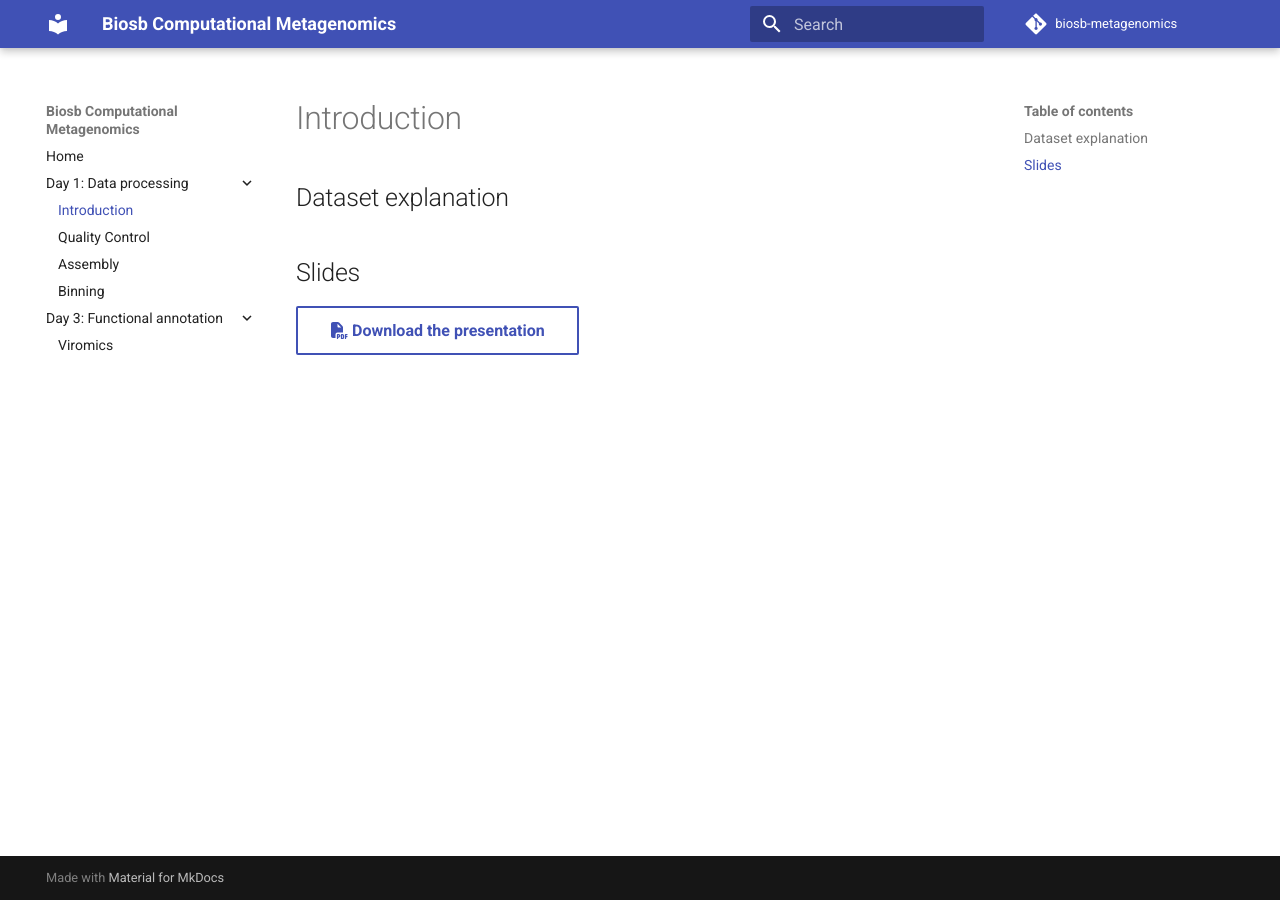
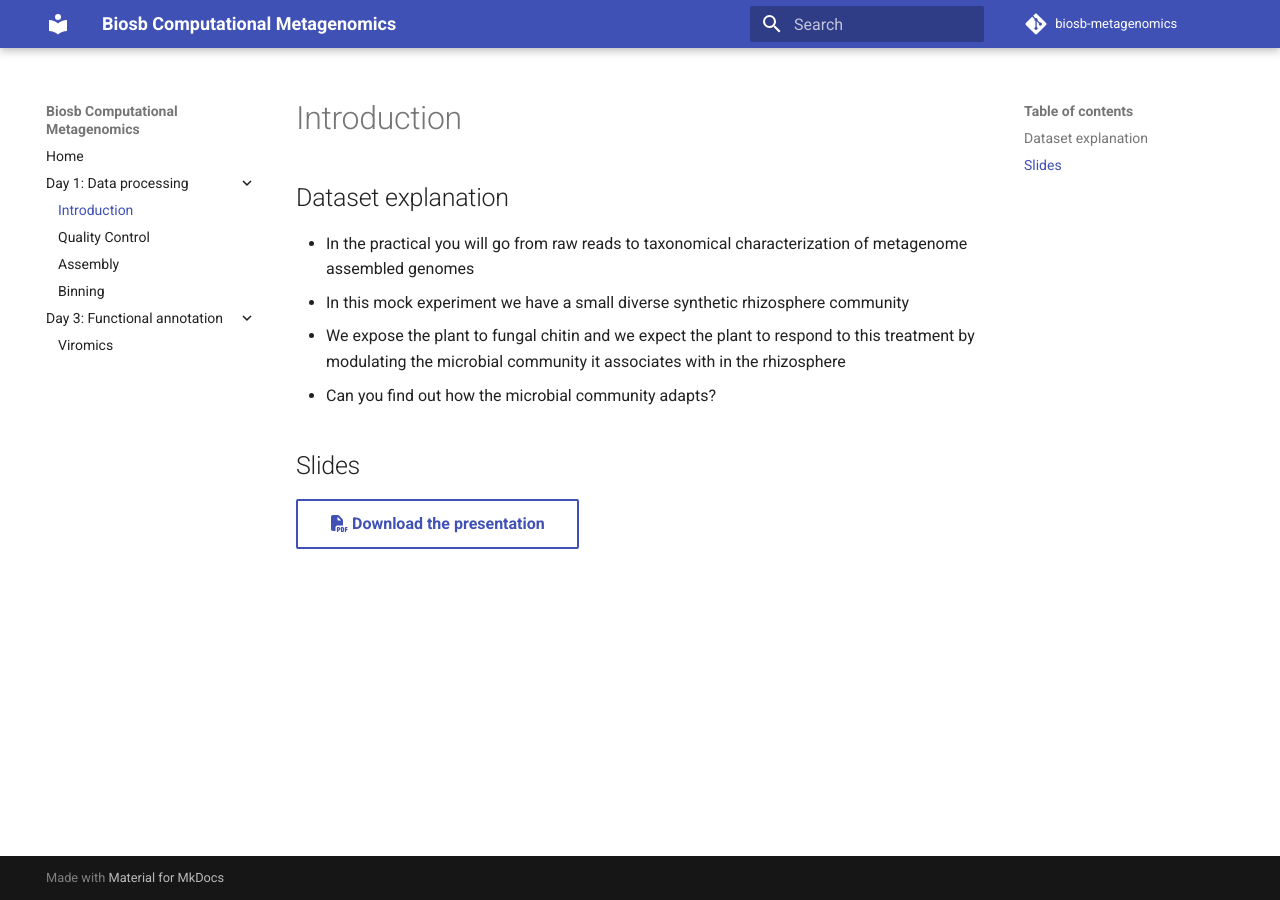
Before and after one commit to mdehollander/biosb-metagenomics, an MkDocs documentation site: the page built from docs/data-processing/intro.md, in a window 1280 px wide. Built offline with MkDocs 1.6.1 and Material for MkDocs 9.7.7, drawn with Linux system fonts in a browser that asks for light colours; comment, search, counter and statistics services are not loaded.

Commit message:
Add dataset explanation

```diff
--- a/docs/data-processing/intro.md
+++ b/docs/data-processing/intro.md
@@ -1,4 +1,15 @@
 ## Dataset explanation
+
+- In the practical you will go from raw reads to
+taxonomical characterization of metagenome
+assembled genomes
+- In this mock experiment we have a small diverse
+synthetic rhizosphere community
+- We expose the plant to fungal chitin and we expect the
+plant to respond to this treatment by modulating the
+microbial community it associates with in the
+rhizosphere
+- Can you find out how the microbial community adapts?
 
 ## Slides
 [:fontawesome-solid-file-pdf: Download the presentation](../assets/from_zero_to_hero.pdf){: .md-button }
```
